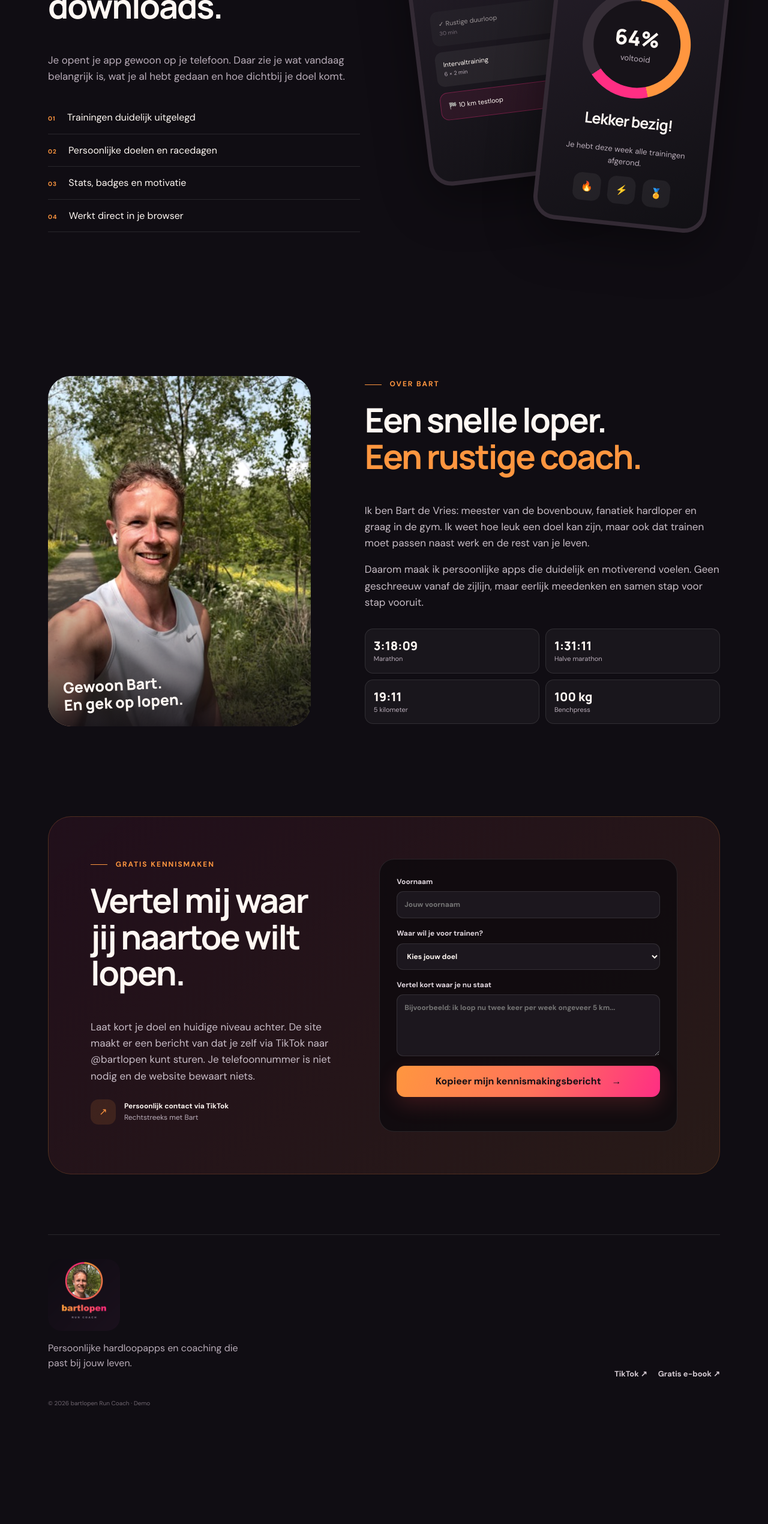
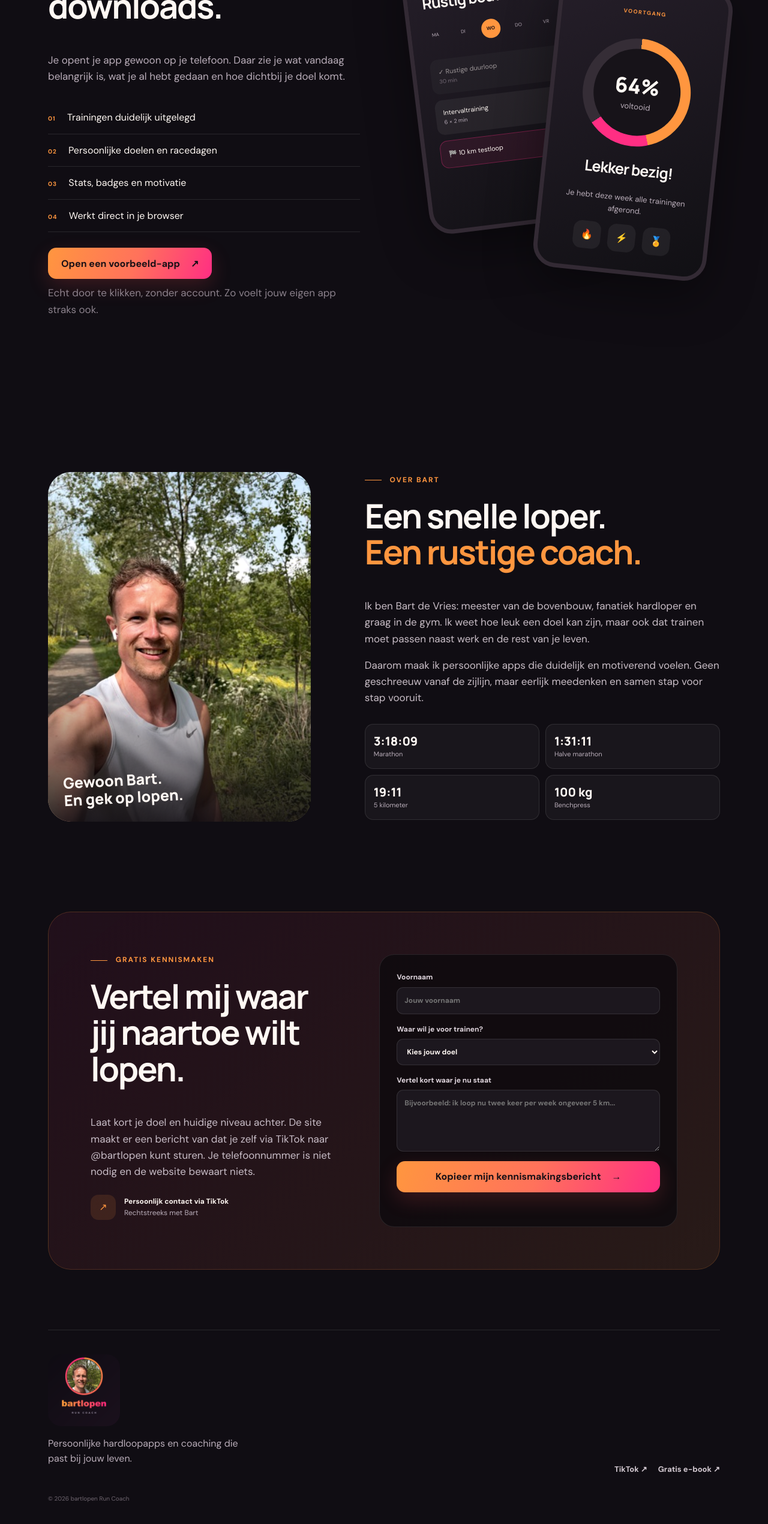
Before and after one commit to bartdevries43-arch/bartlopen, a plain HTML site: page coaching.html in a window 1280 px wide. Shown: the part 3610-6151 px from the top of the page at 60% size. Before the commit the page ends 6018 px from the top, so only its background shows below. Drawn offline with Linux system fonts and the light colour scheme.

Commit message:
Landingspagina: echte klikbare voorbeeld-app toevoegen + footer opschonen
Demo-sectie krijgt een 'Open een voorbeeld-app'-knop naar een live app (geen account),
i.p.v. alleen nep-schermpjes. Footer-tekst 'Demo' verwijderd.

Co-Authored-By: Claude Opus 4.8 <noreply@anthropic.com>

```diff
--- a/coaching.html
+++ b/coaching.html
@@ -228,6 +228,8 @@
             <span><b>03</b> Stats, badges en motivatie</span>
             <span><b>04</b> Werkt direct in je browser</span>
           </div>
+          <a class="button button--primary demo-live-button" href="https://bartdevries43-arch.github.io/bartlopen-runcoach-template/" target="_blank" rel="noopener">Open een voorbeeld-app <span>↗</span></a>
+          <p class="demo-live-note">Echt door te klikken, zonder account. Zo voelt jouw eigen app straks ook.</p>
         </div>
         <div class="app-collage" aria-label="Demo van appschermen">
           <div class="app-screen app-screen--back">
@@ -314,7 +316,7 @@
         <a href="https://www.tiktok.com/@bartlopen" target="_blank" rel="noopener">TikTok ↗</a>
         <a href="start/">Gratis e-book ↗</a>
       </nav>
-      <p class="footer-small">© 2026 bartlopen Run Coach · Demo</p>
+      <p class="footer-small">© 2026 bartlopen Run Coach</p>
     </footer>
 
     <div class="demo-toast" id="demo-toast" role="status" aria-live="polite"></div>
--- a/styles.css
+++ b/styles.css
@@ -379,3 +379,7 @@ footer nav a { color: #d4cad2; text-decoration: none; font-weight: 700; font-siz
   *, *::before, *::after { animation-duration: .01ms !important; transition-duration: .01ms !important; }
   .reveal { opacity: 1; transform: none; }
 }
+
+/* Demo-app knop in de demo-sectie */
+.demo-live-button { margin-top: 26px; }
+.demo-live-note { margin-top: 10px; font-size: 0.86rem; opacity: 0.72; }
```
Also changed, not shown: start/index.html (+1 -1 lines).
